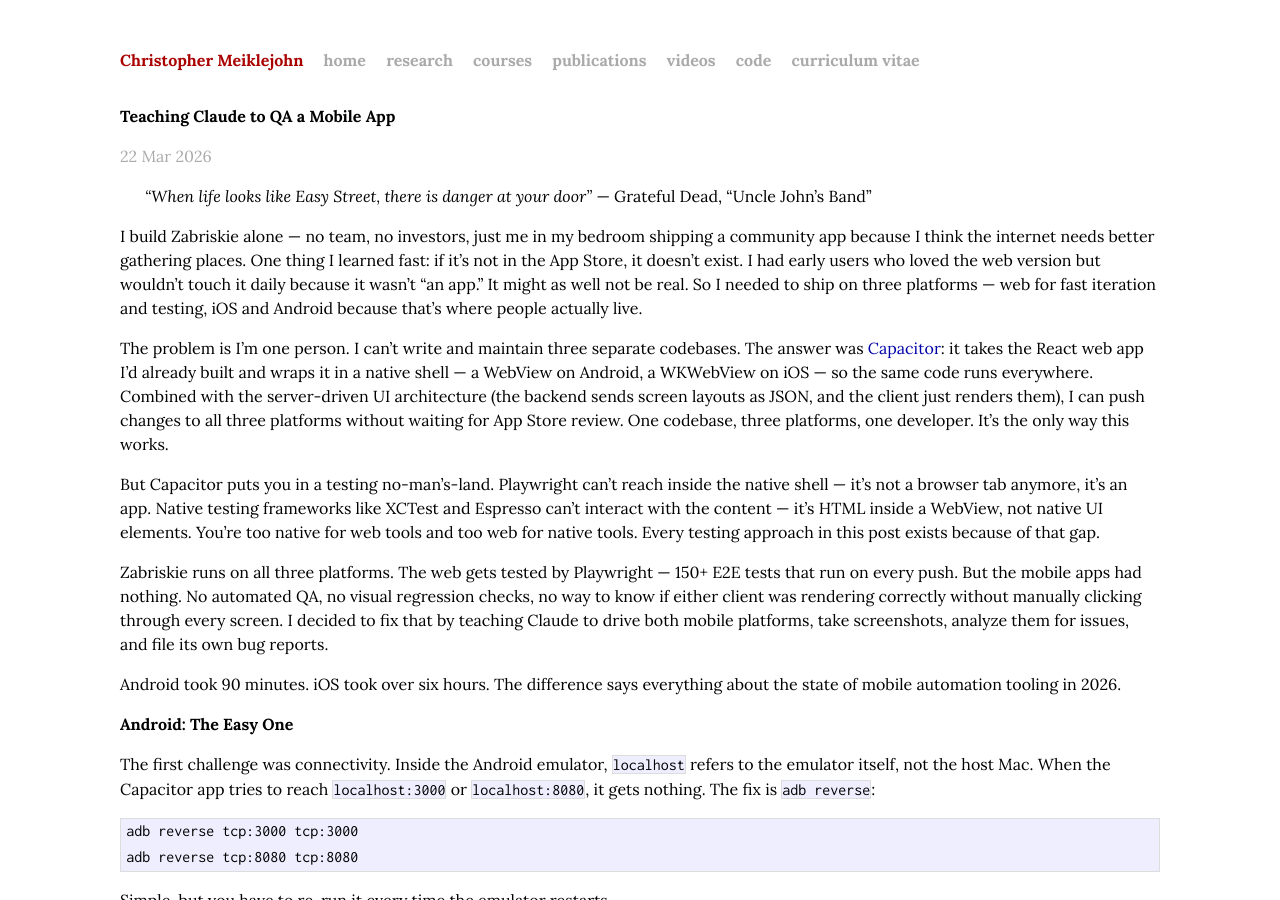
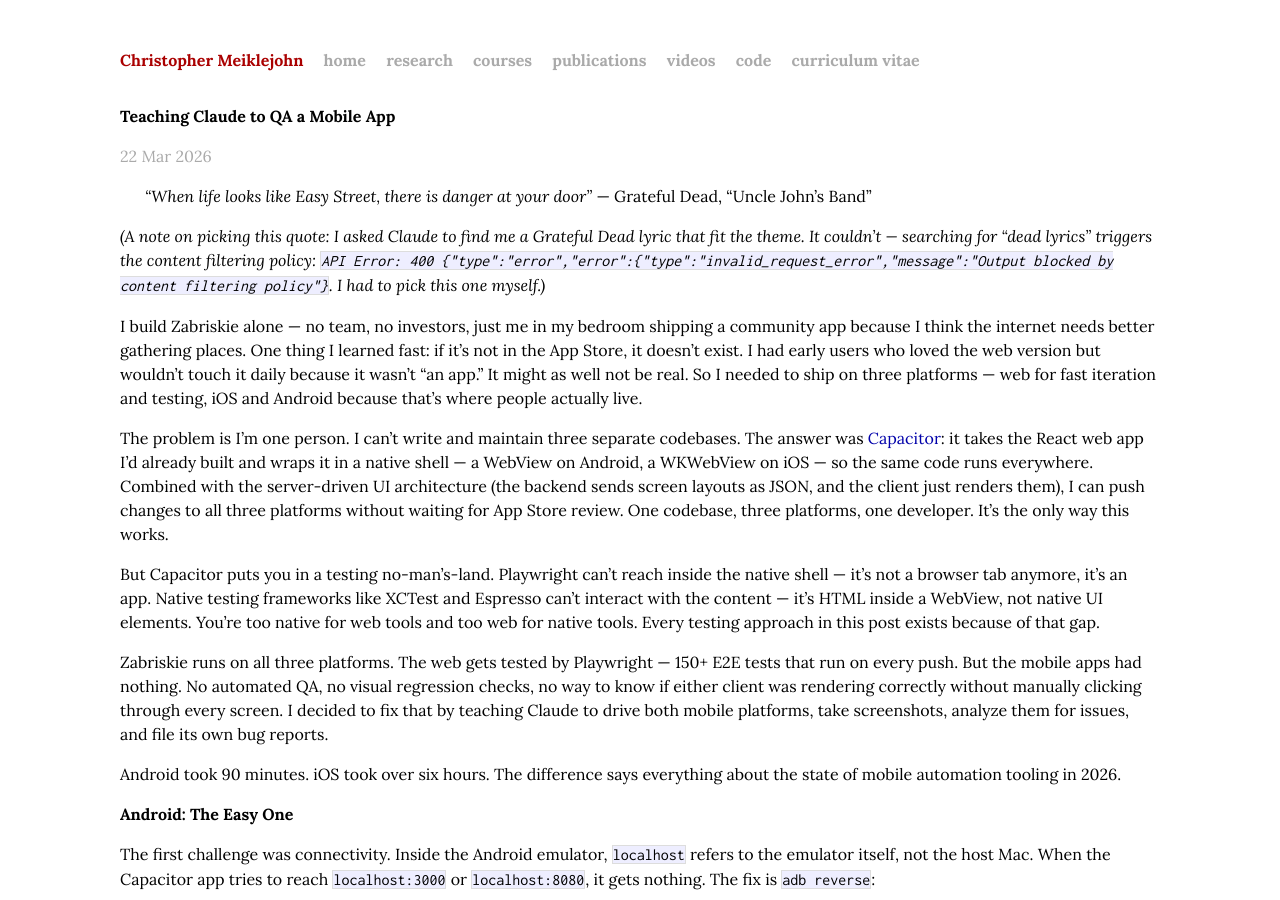
Before and after one commit to cmeiklejohn/cmeiklejohn.github.io, a Jekyll site: the page built from _posts/2026-03-22-teaching-claude-to-qa-a-mobile-app.markdown, in a window 1280 px wide and 900 px high. Built offline with Jekyll 4.4.1, drawn with Linux system fonts in a browser that asks for light colours; some web fonts are replaced.

Commit message:
Add humorous note about content filtering blocking Dead lyrics lookup
Claude can't search for "dead lyrics" without triggering Anthropic's
content filtering policy — a fun irony worth sharing.

Co-Authored-By: Claude Opus 4.6 <noreply@anthropic.com>

```diff
--- a/_posts/2026-03-22-teaching-claude-to-qa-a-mobile-app.markdown
+++ b/_posts/2026-03-22-teaching-claude-to-qa-a-mobile-app.markdown
@@ -8,6 +8,8 @@ categories: ai zabriskie development android ios
 
 > *"When life looks like Easy Street, there is danger at your door"*
 > — Grateful Dead, "Uncle John's Band"
+
+*(A note on picking this quote: I asked Claude to find me a Grateful Dead lyric that fit the theme. It couldn't — searching for "dead lyrics" triggers the content filtering policy: `API Error: 400 {"type":"error","error":{"type":"invalid_request_error","message":"Output blocked by content filtering policy"}`. I had to pick this one myself.)*
 
 I build Zabriskie alone — no team, no investors, just me in my bedroom shipping a community app because I think the internet needs better gathering places. One thing I learned fast: if it's not in the App Store, it doesn't exist. I had early users who loved the web version but wouldn't touch it daily because it wasn't "an app." It might as well not be real. So I needed to ship on three platforms — web for fast iteration and testing, iOS and Android because that's where people actually live.
 
```
